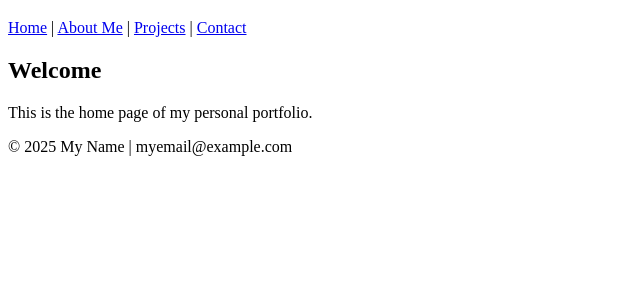
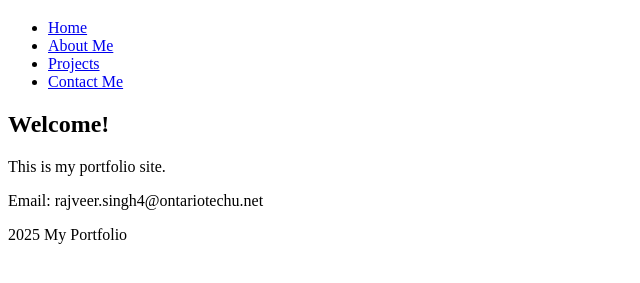
Before and after one commit to lambla0/Assignment1, a plain HTML site: page index.html in a window 1280 px wide. Shown: the part 61-344 px from the top of the page, without its empty margins (0-640 px from the left). Drawn offline with Linux system fonts and the light colour scheme.

Commit message:
Phase 1: Home Page Setup

```diff
--- a/index.html
+++ b/index.html
@@ -2,31 +2,31 @@
 <html lang="en">
 <head>
     <meta charset="UTF-8">
-  <title>Home - My Portfolio</title>
-  <meta name="viewport" content="width=device-width">
-  <!-- Desktop / Tablet / Phone CSS -->
-  <link rel="stylesheet" href="full.css" media="only screen and (min-width:960px)">
-  <link rel="stylesheet" href="tablet.css" media="only screen and (min-width:481px) and (max-width:960px)">
-  <link rel="stylesheet" href="phone.css" media="only screen and (max-width:480px)">
+    <meta name="viewport" content="width=device-width, initial-scale=1.0">
+    <title>Portfolio - Home</title>
+    <link rel="stylesheet" href="full.css">
 </head>
 <body>
     <header>
         <h1>My Portfolio</h1>
         <nav>
-      <a href="index.html">Home</a> |
-      <a href="about.html">About Me</a> |
-      <a href="projects.html">Projects</a> |
-      <a href="contact.html">Contact</a>
+            <ul>
+                <li><a href="index.html">Home</a></li>
+                <li><a href="about.html">About Me</a></li>
+                <li><a href="projects.html">Projects</a></li>
+                <li><a href="contact.html">Contact Me</a></li>
+            </ul>
         </nav>
     </header>
 
     <main>
-    <h2>Welcome</h2>
-    <p>This is the home page of my personal portfolio.</p>
+        <h2>Welcome!</h2>
+        <p>This is my portfolio site.</p>
     </main>
 
     <footer>
-    <p>© 2025 My Name | myemail@example.com</p>
+        <p>Email: rajveer.singh4@ontariotechu.net</p>
+        <p>2025 My Portfolio</p>
     </footer>
 </body>
 </html>
```
Also changed, not shown: 1 other file. Lines whose indentation alone changed are shown as unchanged.
